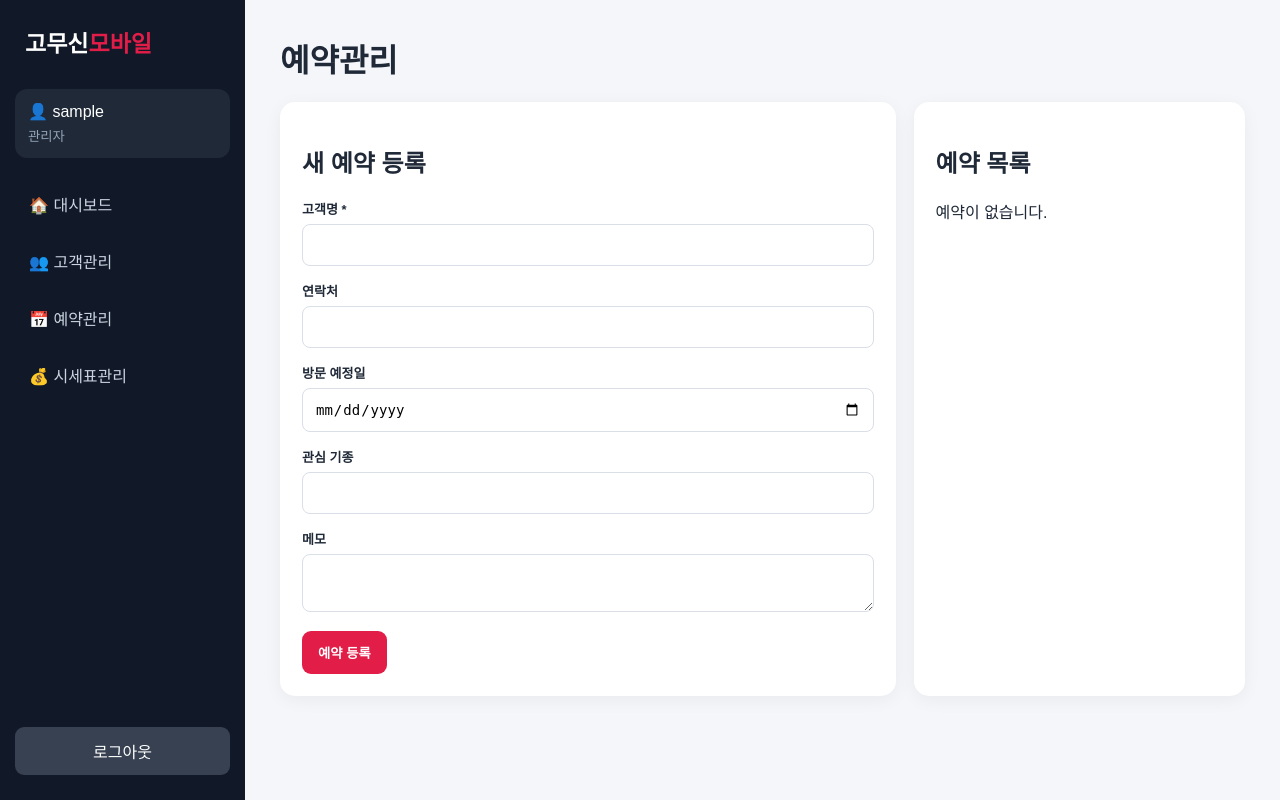
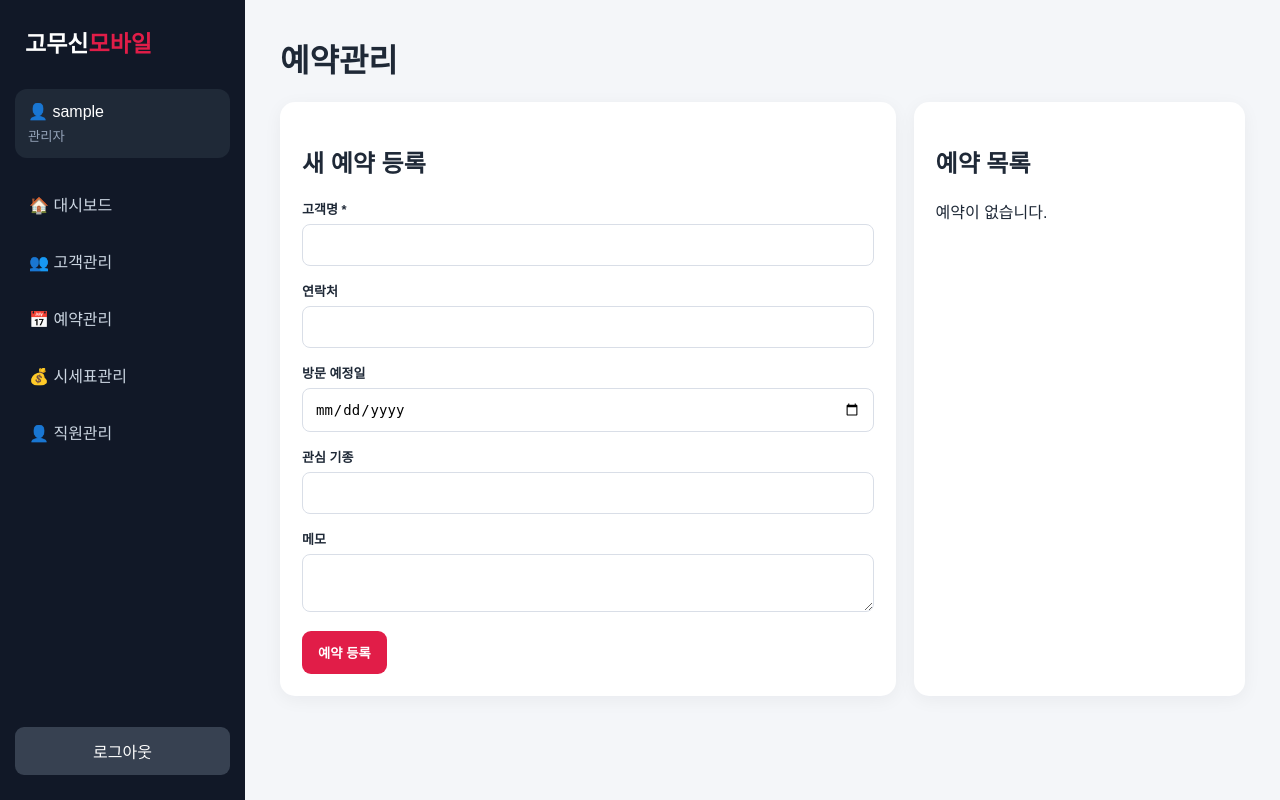
Before and after one commit to gomusincloud/gomusin-mobile, a Flask app: page /bookings in a window 1280 px wide. Run offline with Flask 3, Linux system fonts and the light colour scheme; the visitor is signed in with stand-in values (Sample User, id 1).

Commit message:
Update base.html

```diff
--- a/templates/base.html
+++ b/templates/base.html
@@ -1,22 +1,132 @@
+<!doctype html>
+<html lang="ko">
 
-<!doctype html><html lang="ko"><head>
-<meta charset="utf-8"><meta name="viewport" content="width=device-width,initial-scale=1">
+<head>
+
+<meta charset="utf-8">
+
+<meta
+    name="viewport"
+    content="width=device-width,initial-scale=1"
+>
+
 <title>고무신모바일 관리시스템</title>
-<link rel="stylesheet" href="{{ url_for('static', filename='style.css') }}">
-</head><body>
+
+<link
+    rel="stylesheet"
+    href="{{ url_for('static', filename='style.css') }}"
+>
+
+</head>
+
+
+<body>
+
 {% if session.get('user_id') %}
-<div class="layout"><aside>
-<h2>고무신<span>모바일</span></h2>
-<div class="user">👤 {{ session.get('username') }}<small>{{ '관리자' if session.get('role')=='admin' else '직원' }}</small></div>
-<nav>
-<a href="{{ url_for('dashboard') }}">🏠 대시보드</a>
-<a href="{{ url_for('customers') }}">👥 고객관리</a>
-<a href="{{ url_for('bookings') }}">📅 예약관리</a>
-<a href="{{ url_for('prices') }}">💰 시세표관리</a>
-</nav><a class="logout" href="{{ url_for('logout') }}">로그아웃</a>
-</aside><main>
-{% with messages=get_flashed_messages() %}{% if messages %}{% for m in messages %}<div class="flash">{{m}}</div>{% endfor %}{% endif %}{% endwith %}
-{% block content %}{% endblock %}
-</main></div>
-{% else %}{% block login_content %}{% endblock %}{% endif %}
-</body></html>
+
+<div class="layout">
+
+    <aside>
+
+        <h2>
+            고무신<span>모바일</span>
+        </h2>
+
+
+        <!-- 현재 로그인 사용자 -->
+
+        <div class="user">
+
+            👤 {{ session.get('username') }}
+
+            <small>
+                {{ '관리자' if session.get('role')=='admin' else '직원' }}
+            </small>
+
+        </div>
+
+
+        <!-- 메뉴 -->
+
+        <nav>
+
+            <a href="{{ url_for('dashboard') }}">
+                🏠 대시보드
+            </a>
+
+            <a href="{{ url_for('customers') }}">
+                👥 고객관리
+            </a>
+
+            <a href="{{ url_for('bookings') }}">
+                📅 예약관리
+            </a>
+
+            <a href="{{ url_for('prices') }}">
+                💰 시세표관리
+            </a>
+
+
+            <!-- 관리자에게만 표시 -->
+
+            {% if session.get('role') == 'admin' %}
+
+            <a href="{{ url_for('staff') }}">
+                👤 직원관리
+            </a>
+
+            {% endif %}
+
+        </nav>
+
+
+        <!-- 로그아웃 -->
+
+        <a
+            class="logout"
+            href="{{ url_for('logout') }}"
+        >
+            로그아웃
+        </a>
+
+    </aside>
+
+
+    <main>
+
+        <!-- 알림 메시지 -->
+
+        {% with messages=get_flashed_messages() %}
+
+            {% if messages %}
+
+                {% for m in messages %}
+
+                    <div class="flash">
+                        {{m}}
+                    </div>
+
+                {% endfor %}
+
+            {% endif %}
+
+        {% endwith %}
+
+
+        {% block content %}{% endblock %}
+
+    </main>
+
+</div>
+
+
+{% else %}
+
+    {% block login_content %}{% endblock %}
+
+{% endif %}
+
+
+</body>
+
+</html>
```
